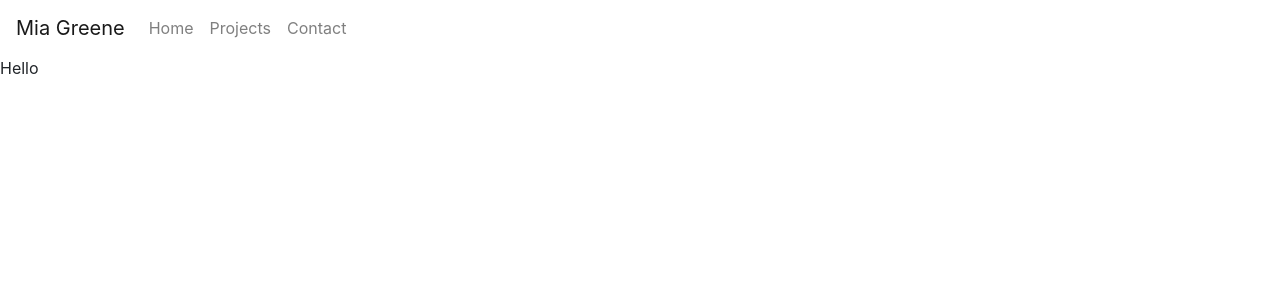
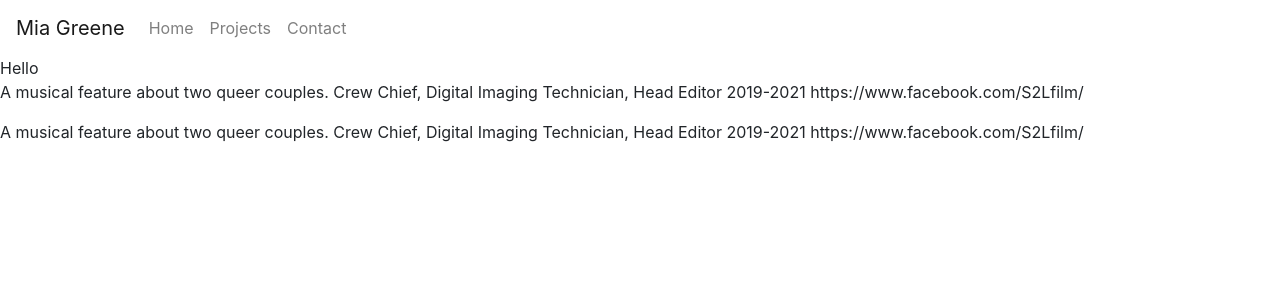
Before and after one commit to miairene/miairene.github.io, a Jekyll site: the page built from _projects/somebody_to_love.md, in a window 1280 px wide. Shown: the top 300 px of the page. Built offline with Jekyll 4.4.1, drawn with Linux system fonts in a browser that asks for light colours.

Commit message:
Update somebody_to_love.md
Former-commit-id: b0b775431d4bef5762f84c167819facac2909abf

```diff
--- a/_projects/somebody_to_love.md
+++ b/_projects/somebody_to_love.md
@@ -1,3 +1,6 @@
 ---
 title: Somebody to Love
 ---
+A musical feature about two queer couples.
+Crew Chief, Digital Imaging Technician, Head Editor 2019-2021
+https://www.facebook.com/S2Lfilm/
```
